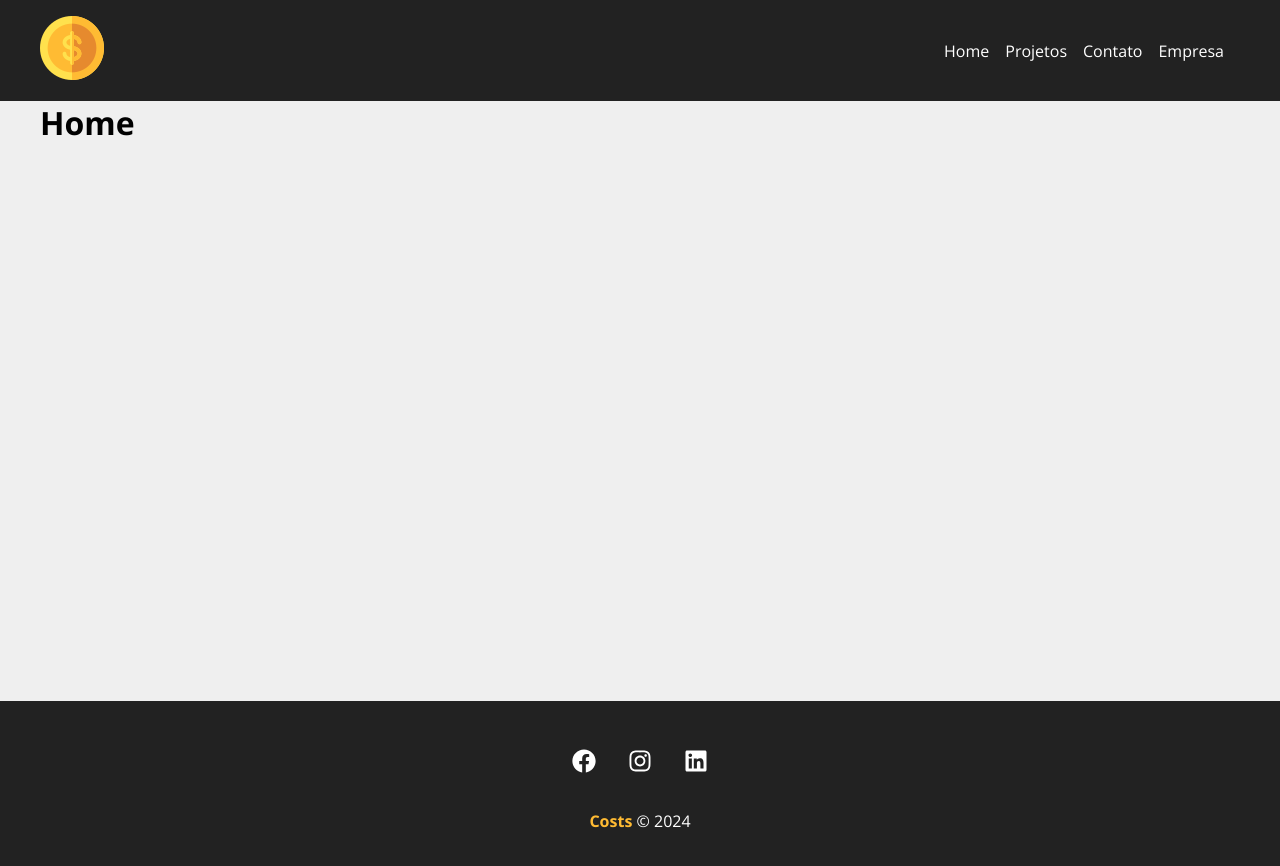
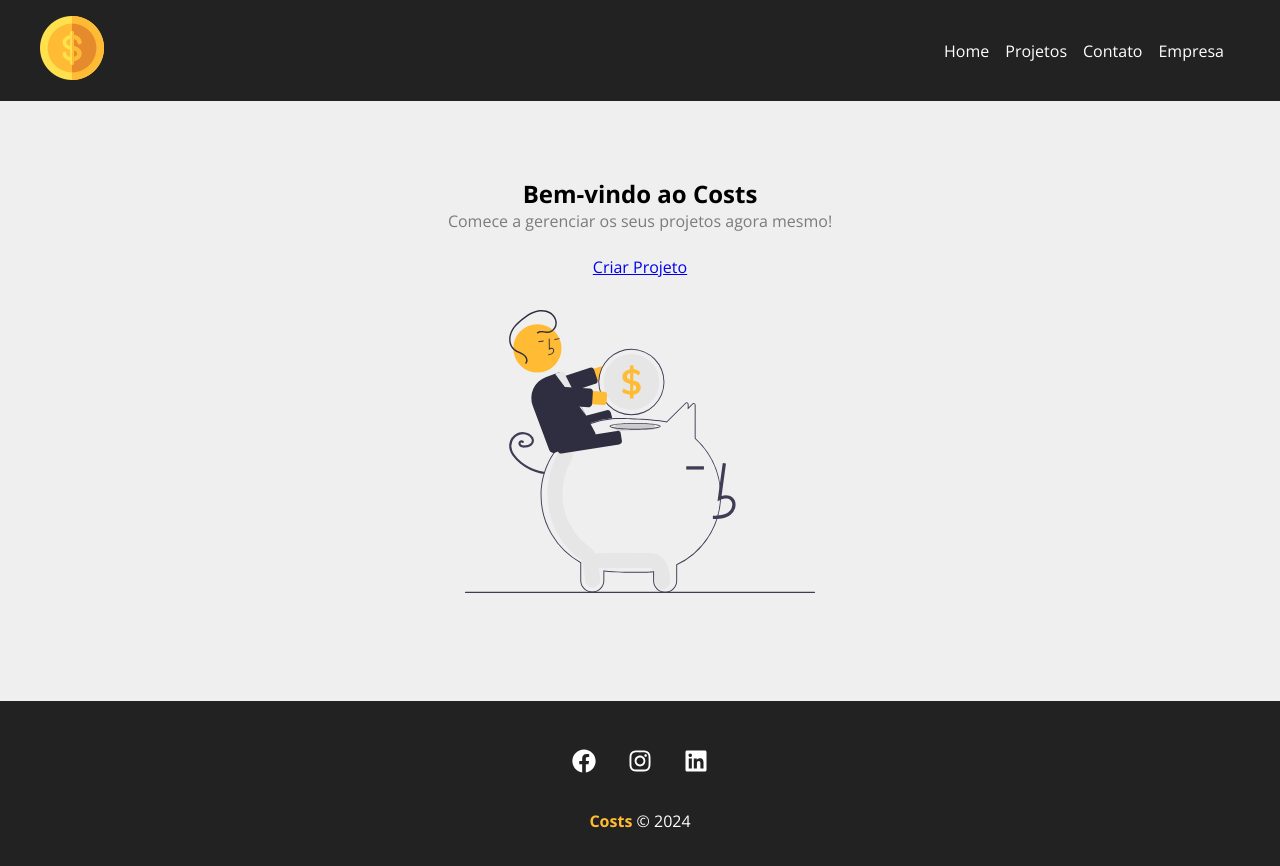
Before and after one commit to MendesS4/Costs-React, a React (Create React App) app in the folder costs/: page / in a window 1280 px wide. Shown: the top 866 px of the page. Built offline with nearby package versions, Linux system fonts and the light colour scheme.

Commit message:
css home

```diff
--- a/costs/src/components/pages/Home.js
+++ b/costs/src/components/pages/Home.js
@@ -1,9 +1,15 @@
+import styles from './Home.module.css'
+import savings from '../../img/savings.svg'
+
 function Home() {
 
     return (
-        <div>
-            <h1>Home</h1>
-        </div>
+       <section className = {styles.home_container}>
+        <h1>Bem-vindo ao <spam>Costs</spam></h1>
+        <p>Comece a gerenciar os seus projetos agora mesmo!</p>
+        <a href="/">Criar Projeto</a>
+        <img src={savings} alt ="Costs" />
+       </section>
     )
 
 }
--- /dev/null
+++ b/costs/src/components/pages/Home.module.css
@@ -0,0 +1,29 @@
+.home_container {
+    width : 100%;
+    display : flex;
+    flex-direction : column;
+    align-items : center;
+    justify-content: center;
+    padding: 4em;
+}
+
+.home_conteiner h1 {
+    font-size: 2.5em;
+    margin-bottom: 0.5em;
+}
+
+.home_container h1 span {
+    color: #ffbb33;
+    padding : 0 0.2em;
+    background-color : #222;
+}
+
+.home_container p {
+    margin-bottom : 1.5em;
+    color : #7b7b7b
+}
+
+.home_container img {
+    width : 350px;
+    margin: 2em 0;
+}
```
